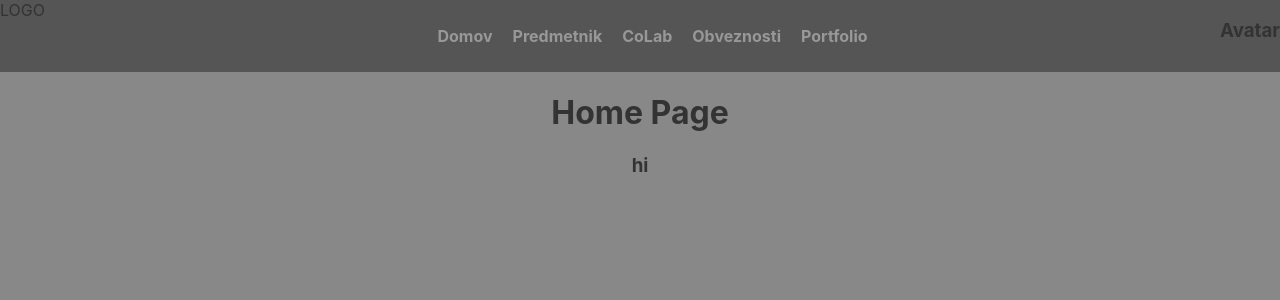
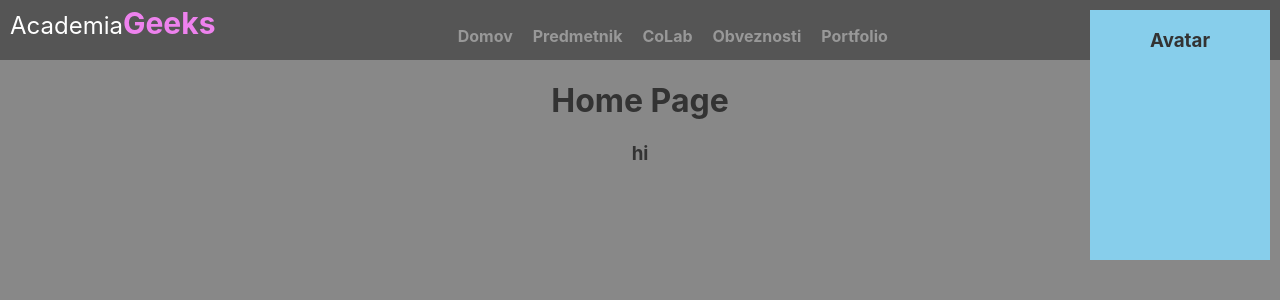
Before and after one commit to sinkec/academia-web, a React (Create React App) app: page / in a window 1280 px wide. Shown: the top 300 px of the page. Built offline with nearby package versions, Linux system fonts and the light colour scheme.

Commit message:
Popravljen CSS - Logo, Menu, Avatar

```diff
--- a/src/CSS/Navbar.css
+++ b/src/CSS/Navbar.css
@@ -3,6 +3,7 @@
     background:var(--primary-color-dark);
     display: flex;
     justify-content: space-between;
+    height: 60px;
 }
 
 .navbar-menu-middle ul
@@ -20,3 +21,27 @@
     font-weight: bold;
     color:var(--main-text-color-light);
 }
+
+.profile-card-right{
+
+    margin-top: 10px;
+    margin-right: 10px;
+    background:skyblue;
+    height: 250px;
+    width: 180px;
+}
+.logo-left
+{
+   font-size: 24px;
+   color:white;
+   margin-top: 5px;
+   margin-left: 10px;
+
+}
+.logo-left span
+{
+   font-size: 30px;
+   color:violet;
+   font-weight: bold;
+
+}
--- a/src/Navbar.js
+++ b/src/Navbar.js
@@ -7,7 +7,7 @@ const Navbar = () => {
         <div className="navbar">
 
             <div className="logo-left">
-                LOGO
+                Academia<span>Geeks</span>
             </div>
             <NavbarMenu/>
             <ProfileCard/>
```
